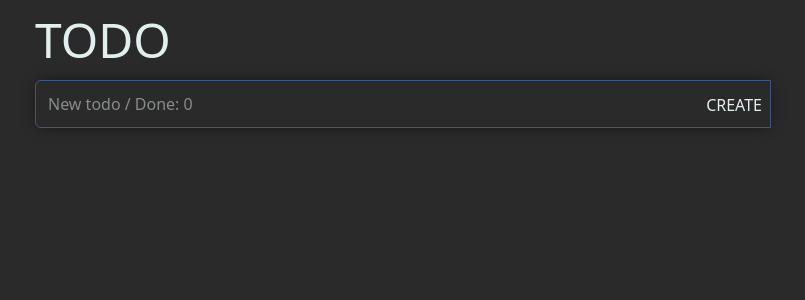
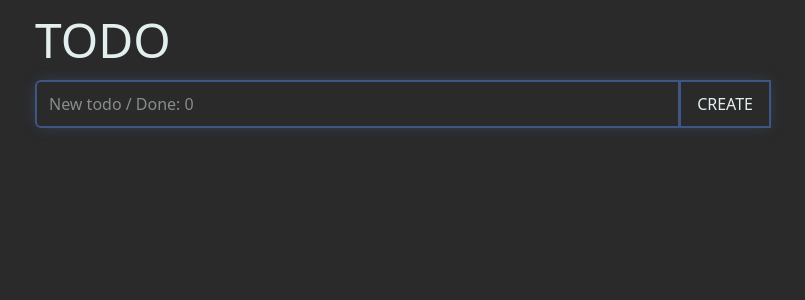
Before and after one commit to DouyaQki/todo, a React (Vite) app: page / in a window 1280 px wide. Shown: the top 300 px of the page, without its empty margins (237-1042 px from the left). Built offline with nearby package versions, Linux system fonts and the light colour scheme.

Commit message:
tailwind: button | input: focus, enter key

```diff
--- a/src/components/NewTodo.tsx
+++ b/src/components/NewTodo.tsx
@@ -43,6 +43,11 @@ function NewTodo() {
     dispatch(inputOnchange(event));
   };
 
+  const pressEnterKey = (event: React.KeyboardEvent<HTMLInputElement>) => {
+    if (event.key !== "Enter") return;
+    create();
+  };
+
   return (
     <section className={editorMode ? INVISIBLE : TAILWIND_STYLES.SECTION}>
       <input
@@ -52,6 +57,7 @@ function NewTodo() {
         value={userInput}
         ref={inputRef}
         onChange={input}
+        onKeyUp={pressEnterKey}
         disabled={disableInput}
       />
       <button
--- a/src/tailwindStyles.ts
+++ b/src/tailwindStyles.ts
@@ -1,13 +1,16 @@
 // component: App
-const MAIN_STYLE = "h-full flex flex-col justify-start items-stretch text-[#e3eeee] p-4 md:w-3xl";
-const CLEAR_BUTTON_STYLE = "px-16 py-2 bold border-1 border-[#d0727266] rounded-md";
+const MAIN_STYLE =
+  "h-full flex flex-col justify-start items-stretch text-[#e3eeee] p-4 md:w-3xl";
+const CLEAR_BUTTON_STYLE =
+  "px-16 py-2 bold border-1 border-[#d0727266] rounded-md";
 const H1_TITLE = "text-5xl";
 
 // component: NewTodo
 const TAILWIND_STYLES = {
   SECTION:
-    "flex border-1 border-[#3e5682] rounded-bl-md rounded-tl-md h-12 my-4 shadow-[0px_0px_17px_-5px_rgba(0,_0,_0,_0.8)]",
-  BUTTON: "h-12 outline-none select-none p-2",
+    "flex border-2 border-[#3e5682] rounded-bl-md rounded-tl-md h-12 my-4 shadow-[0px_0px_15px_-5px_#3e5682]",
+  BUTTON:
+    "border-l-3 border-[#3e5682] outline-none select-none px-4 transition duration-500 hover:backdrop-blur-[5px] hover:bg-[#3e5682]",
   INPUT_TEXT: "w-full outline-none pl-3",
 };
 
```
